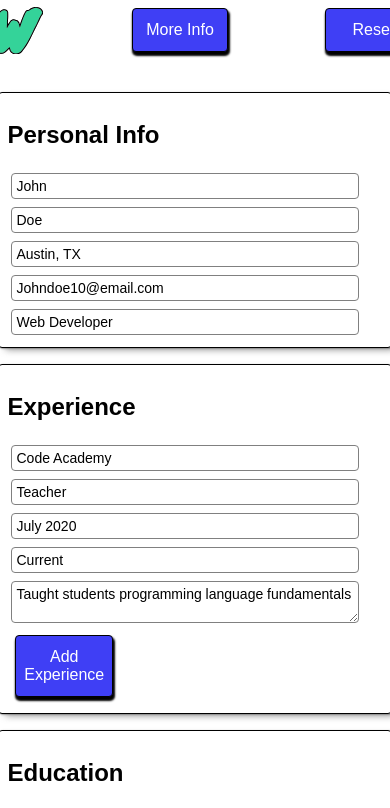
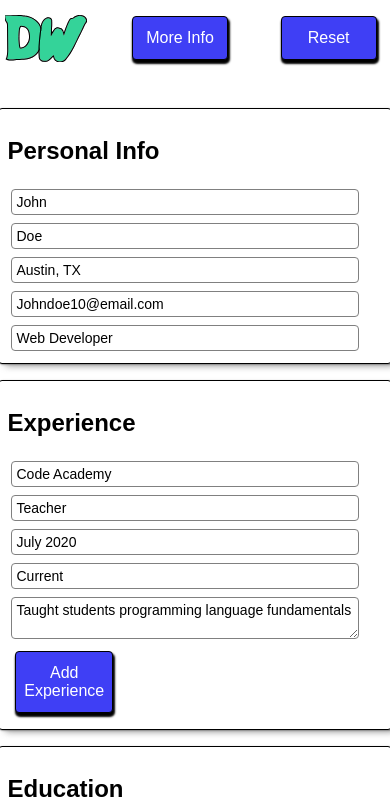
Before and after one commit to Dillonpw/cv-template, a React (Vite) app: page / in a window 390 px wide. Shown: the top 808 px of the page. Built offline with nearby package versions, Linux system fonts and the light colour scheme.

Commit message:
tweaked header again

```diff
--- a/src/index.css
+++ b/src/index.css
@@ -21,9 +21,9 @@ body {
 
 .header {
     display: flex;
-    justify-content: space-between;
+    justify-content: space-evenly;
     align-items: center;
-    margin:2rem;
+    padding:2rem;
     color: white;
     border-radius: 0.5rem;
 }
@@ -129,7 +129,7 @@ button:hover {
     }
     .header {
         margin: 0;
-        width:100%;
+        padding: .5rem;
     }
     .formSection {
         grid-area: 1/1/1/2;
```
